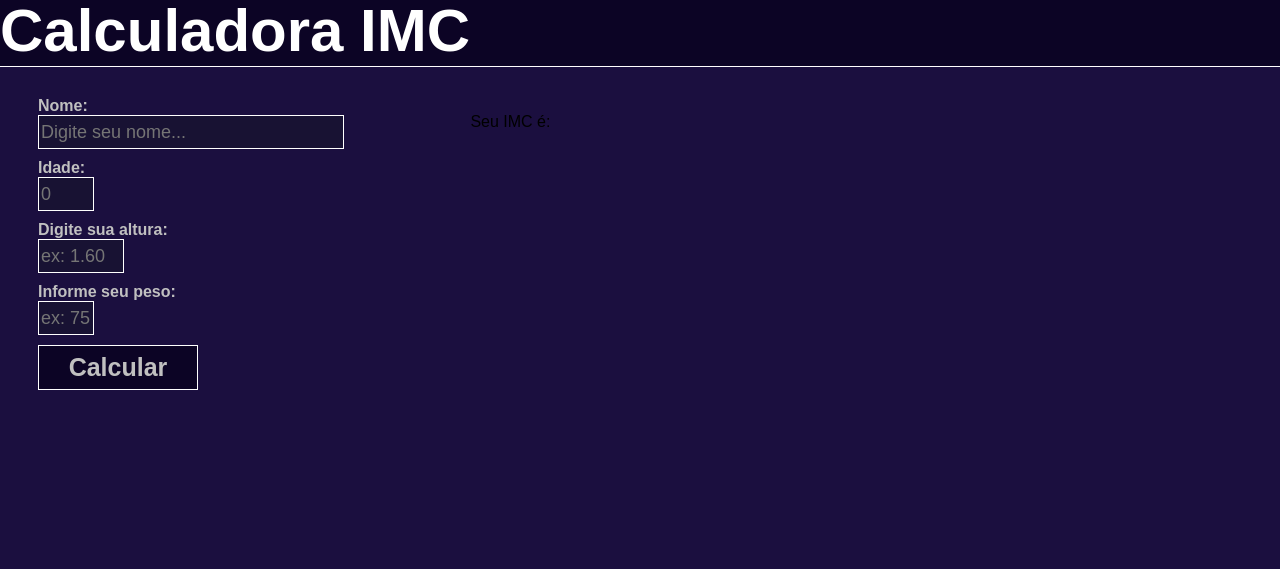
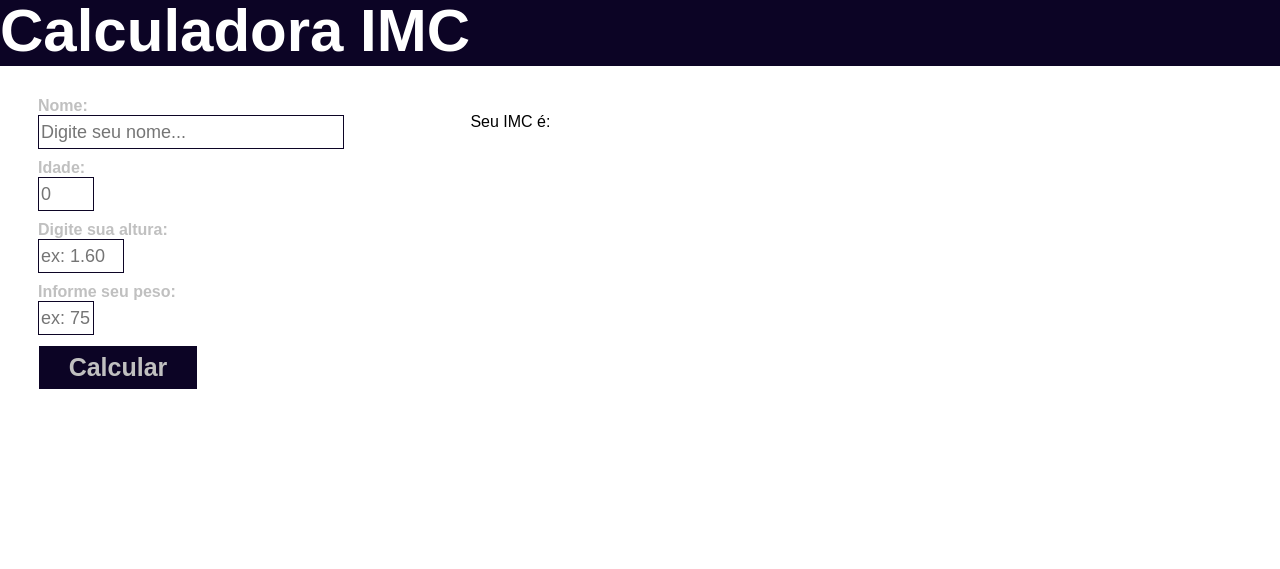
Before and after one commit to PedrooVi/CalculadoraIMC, a plain HTML site: page index.html in a window 1280 px wide. Shown: the top 569 px of the page. Drawn offline with Linux system fonts and the light colour scheme.

Commit message:
Update style.css

```diff
--- a/style/style.css
+++ b/style/style.css
@@ -1,6 +1,6 @@
 html{
   font-family: Arial, Helvetica, sans-serif;
-  background-color: rgb(27, 15, 63);
+
 }
 header{
   background-color: rgb(12, 4, 37);
@@ -44,13 +44,13 @@ label{
 }
 input{
   border-style:solid;
-  border-color: white;
+  border-color: rgb(12, 4, 37);
   border-width: 1px;
   display: block;
   height: 30px;
   font-size: large;
-  color: rgb(192, 192, 192);
-  background-color: rgb(24, 18, 51);
+  color: rgb(12, 4, 37);
+
 }
 button{
   height: 45px;
@@ -74,7 +74,7 @@ button{
 }
   .igual{
     grid-area: "igual";
-    width: 50%;
+    width: 20%;
     font-weight: bold;
     color: rgb(192, 192, 192);
 }
```
